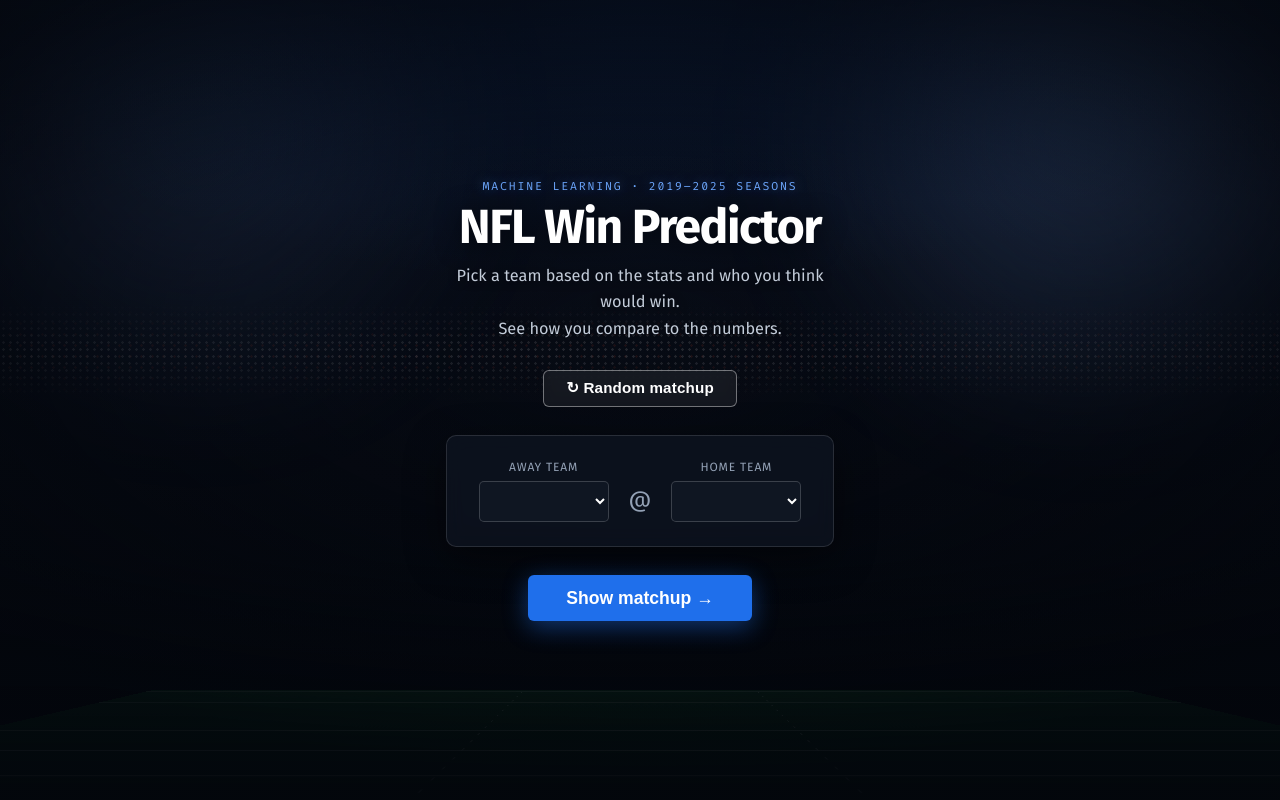
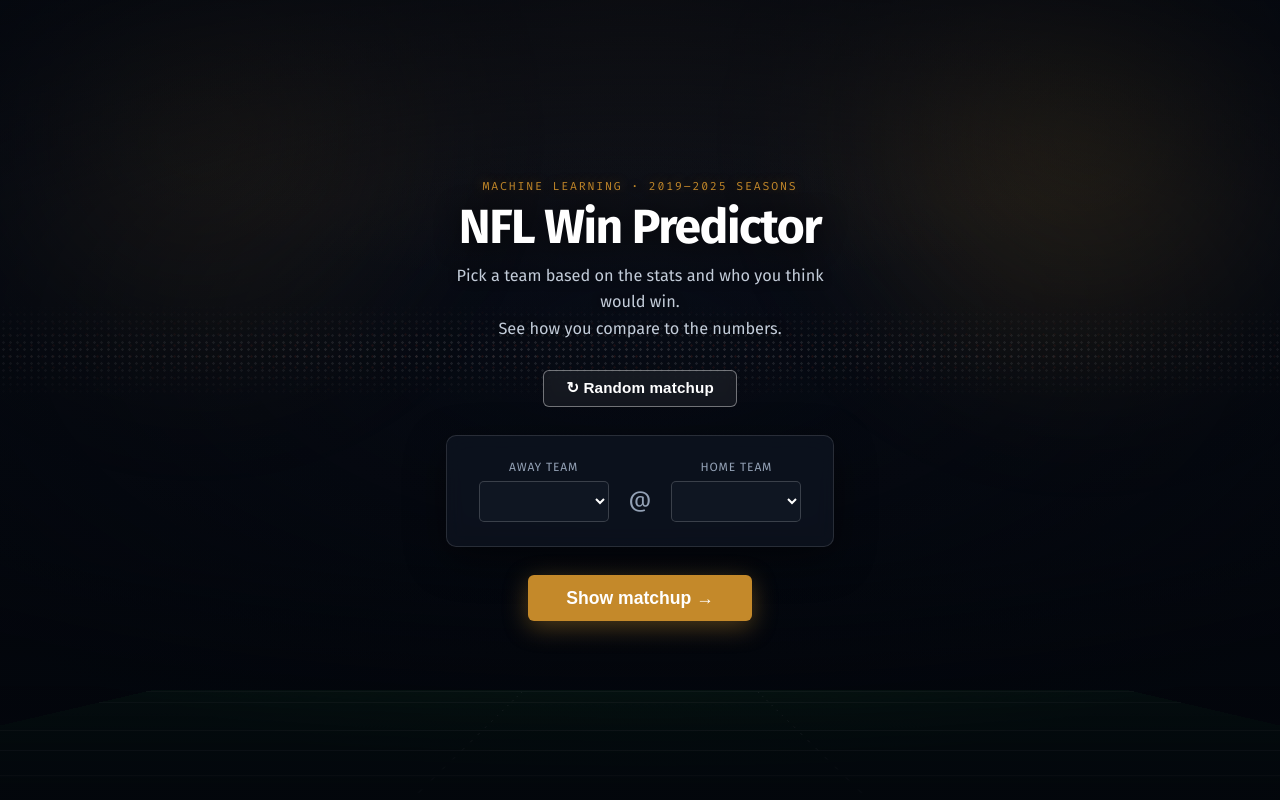
Before and after one commit to JamboLe/personal-projects, a FastAPI app: page / in a window 1280 px wide. Run offline with FastAPI, Linux system fonts and the light colour scheme; lists and menus that the app fills with data are empty; parts of the project's set-up code (start-up, migrations or seed data) failed here and were passed over.

Commit message:
update viz color scheme to amber and clean up make_viz docstring

```diff
--- a/app/static/styles.css
+++ b/app/static/styles.css
@@ -2,7 +2,8 @@
   --ink: #0f1923;
   --paper: #f4f1ea;
   --line: #d8d2c4;
-  --home: #1f6feb;
+  --home: #1f6feb;   /* overridden per-team in JS */
+  --accent: #c4892a; /* warm amber — used for editorial highlights */
   --away: #c8472f;
   --muted: #6b6256;
   --green: #1a7f4b;
@@ -51,7 +52,7 @@ body {
   position: absolute;
   inset: 0;
   background:
-    radial-gradient(ellipse 90% 60% at 50% 0%, rgba(31,111,235,0.18) 0%, transparent 60%),
+    radial-gradient(ellipse 90% 60% at 50% 0%, rgba(196,137,42,0.14) 0%, transparent 60%),
     linear-gradient(180deg, #0a1020 0%, #070b14 45%, #03060c 100%);
 }
 
@@ -66,8 +67,8 @@ body {
   opacity: 0.5;
   animation: lightPulse 3.5s ease-in-out infinite;
 }
-.glow-left  { left: -12%;  background: radial-gradient(circle, rgba(120,170,255,0.55), transparent 65%); }
-.glow-right { right: -12%; background: radial-gradient(circle, rgba(120,170,255,0.55), transparent 65%); animation-delay: 1.6s; }
+.glow-left  { left: -12%;  background: radial-gradient(circle, rgba(220,160,50,0.45), transparent 65%); }
+.glow-right { right: -12%; background: radial-gradient(circle, rgba(220,160,50,0.45), transparent 65%); animation-delay: 1.6s; }
 
 @keyframes lightPulse {
   0%, 100% { opacity: 0.35; }
@@ -152,9 +153,9 @@ body {
   font-size: 0.72rem;
   letter-spacing: 0.16em;
   text-transform: uppercase;
-  color: #6ea8ff;
+  color: var(--accent);
   margin-bottom: 0.5rem;
-  text-shadow: 0 0 12px rgba(110,168,255,0.5);
+  text-shadow: 0 0 12px rgba(196,137,42,0.4);
 }
 
 .pick-header h1 {
@@ -224,15 +225,15 @@ body {
   font-size: 1.1rem;
   font-weight: 700;
   padding: 0.78rem 2.4rem;
-  background: var(--home);
+  background: var(--accent);
   color: #fff;
   border: none;
   border-radius: 6px;
   cursor: pointer;
-  box-shadow: 0 6px 24px rgba(31,111,235,0.45);
+  box-shadow: 0 6px 24px rgba(196,137,42,0.4);
   transition: transform 150ms, box-shadow 150ms;
 }
-#load-btn:hover { transform: translateY(-1px); box-shadow: 0 10px 30px rgba(31,111,235,0.6); }
+#load-btn:hover { transform: translateY(-1px); box-shadow: 0 10px 30px rgba(196,137,42,0.55); }
 .error { color: #ff8a73; font-weight: 600; font-size: 0.95rem; }
 
 /* respect reduced motion */
@@ -501,7 +502,7 @@ ul.players .stat { color: var(--muted); font-variant-numeric: tabular-nums; }
   font-size: 0.72rem;
   letter-spacing: 0.18em;
   text-transform: uppercase;
-  color: #6ea8ff;
+  color: var(--accent);
   display: block;
   margin-bottom: 0.6rem;
 }
@@ -560,7 +561,7 @@ ul.players .stat { color: var(--muted); font-variant-numeric: tabular-nums; }
 .why-step-num {
   font-family: "Fira Code", monospace;
   font-size: 0.8rem;
-  color: #6ea8ff;
+  color: var(--accent);
   letter-spacing: 0.05em;
 }
 .why-step h4 { font-size: 1.05rem; font-weight: 700; color: #f1f5f9; margin: 0.35rem 0 0.5rem; }
@@ -578,7 +579,7 @@ ul.players .stat { color: var(--muted); font-variant-numeric: tabular-nums; }
   text-align: center;
 }
 .why-split-stat > div { display: flex; flex-direction: column; gap: 0.3rem; }
-.why-stat-num { font-family: "Fira Code", monospace; font-size: 2rem; font-weight: 700; color: #6ea8ff; }
+.why-stat-num { font-family: "Fira Code", monospace; font-size: 2rem; font-weight: 700; color: var(--accent); }
 .why-stat-label { font-size: 0.8rem; color: #64748b; max-width: 20ch; }
 .why-stat-divider { width: 1px; height: 56px; background: rgba(255,255,255,0.12); }
 
```
Also changed, not shown: src/make_viz.py (+6 -8 lines), app/static/viz/roc_curves.png, app/static/viz/shap_beeswarm.png.
